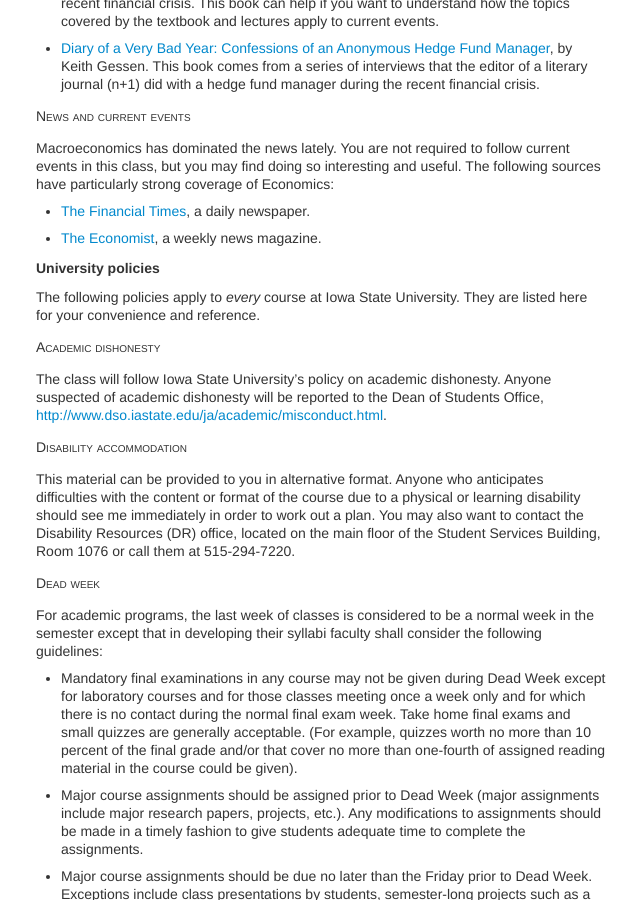
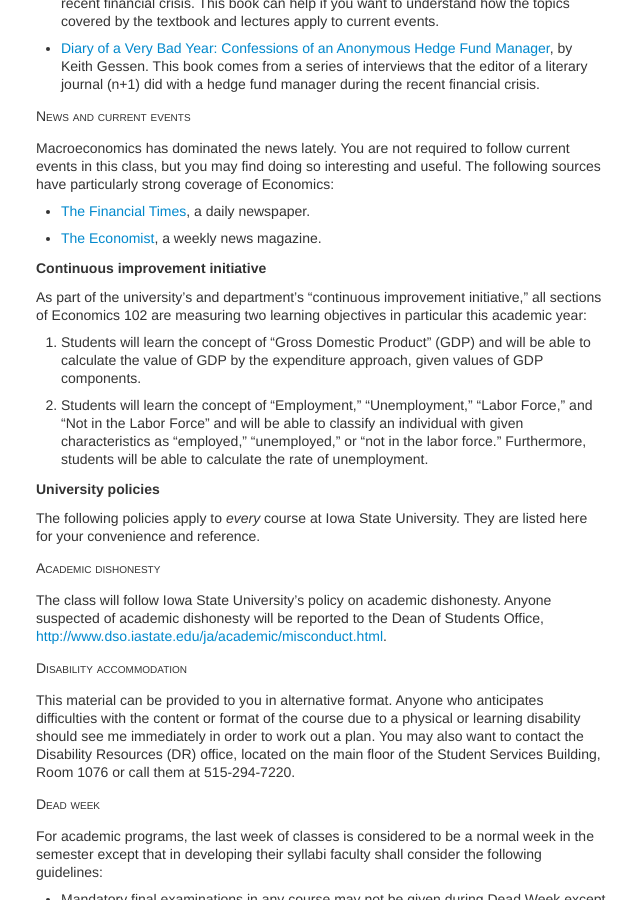
Before and after one commit to mmkuang/grayclhn.github.io, a Jekyll site: the page built from blog/_posts/2014-01-09-syllabus-e102-3.md, in a window 1280 px wide and 900 px high, scrolled down 1593 px. Shown: the whole window, without its empty margins (619-1259 px from the left). Built offline with Jekyll 4.4.1, drawn with Linux system fonts in a browser that asks for light colours; Markdown is read by kramdown in place of the engine named in the settings.

Commit message:
Add learning objectives to econ 102 syllabus

```diff
--- a/blog/_posts/2014-01-09-syllabus-e102-3.md
+++ b/blog/_posts/2014-01-09-syllabus-e102-3.md
@@ -125,6 +125,23 @@ strong coverage of Economics:
 
 * [The Economist](http://www.economist.com), a weekly news magazine.
 
+Continuous improvement initiative
+---------------------------------
+
+As part of the university's and department's "continuous improvement
+initiative," all sections of Economics 102 are measuring two learning
+objectives in particular this academic year:
+
+1. Students will learn the concept of “Gross Domestic Product” (GDP)
+   and will be able to calculate the value of GDP by the expenditure
+   approach, given values of GDP components.
+
+2. Students will learn the concept of “Employment,” “Unemployment,”
+   “Labor Force,” and “Not in the Labor Force” and will be able to
+   classify an individual with given characteristics as “employed,”
+   “unemployed,” or “not in the labor force.”  Furthermore, students
+   will be able to calculate the rate of unemployment.
+
 University policies
 -------------------
 
```
Also changed, not shown: blog/_posts/2014-01-09-syllabus-e102-4.md (+17 -0 lines).
